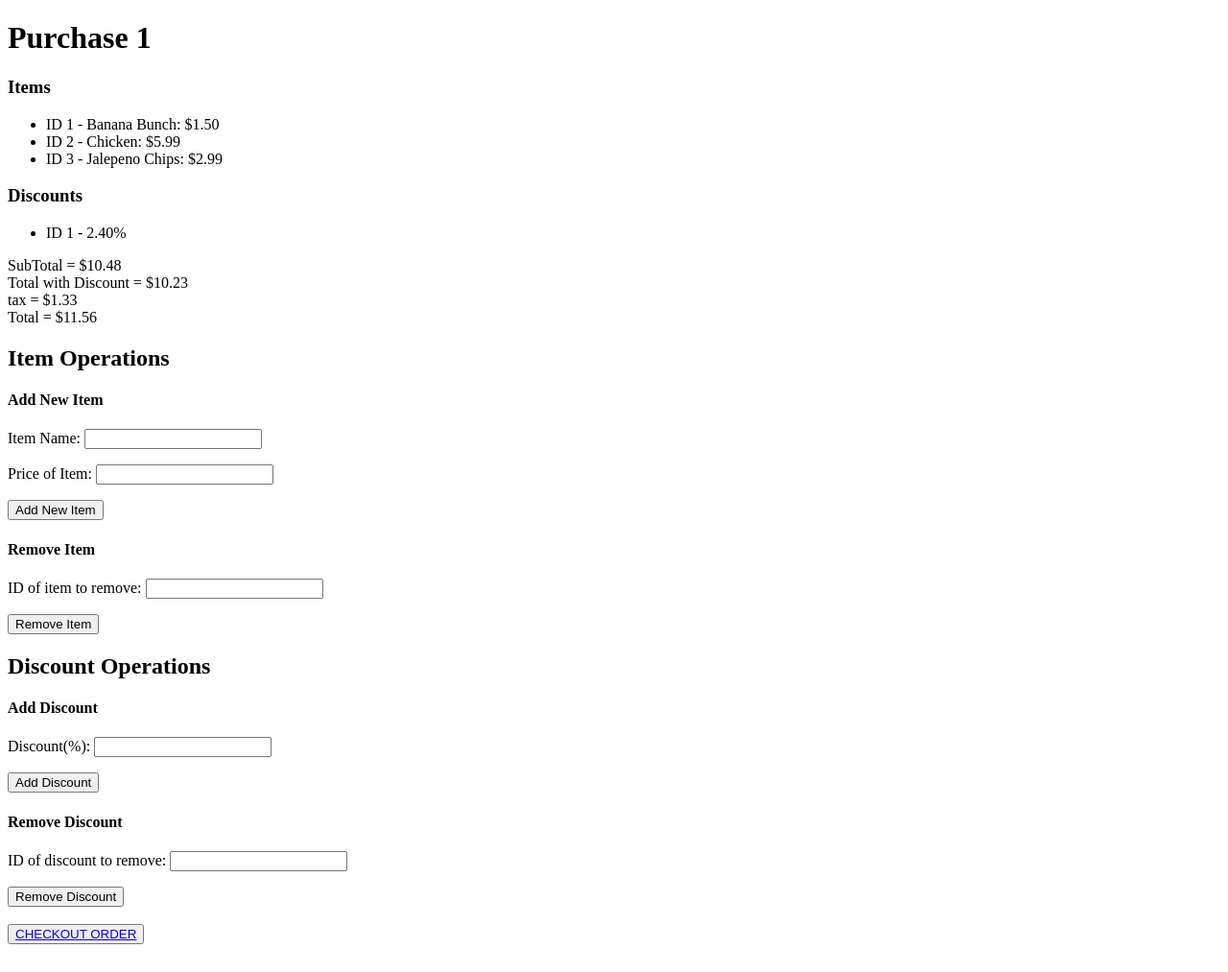
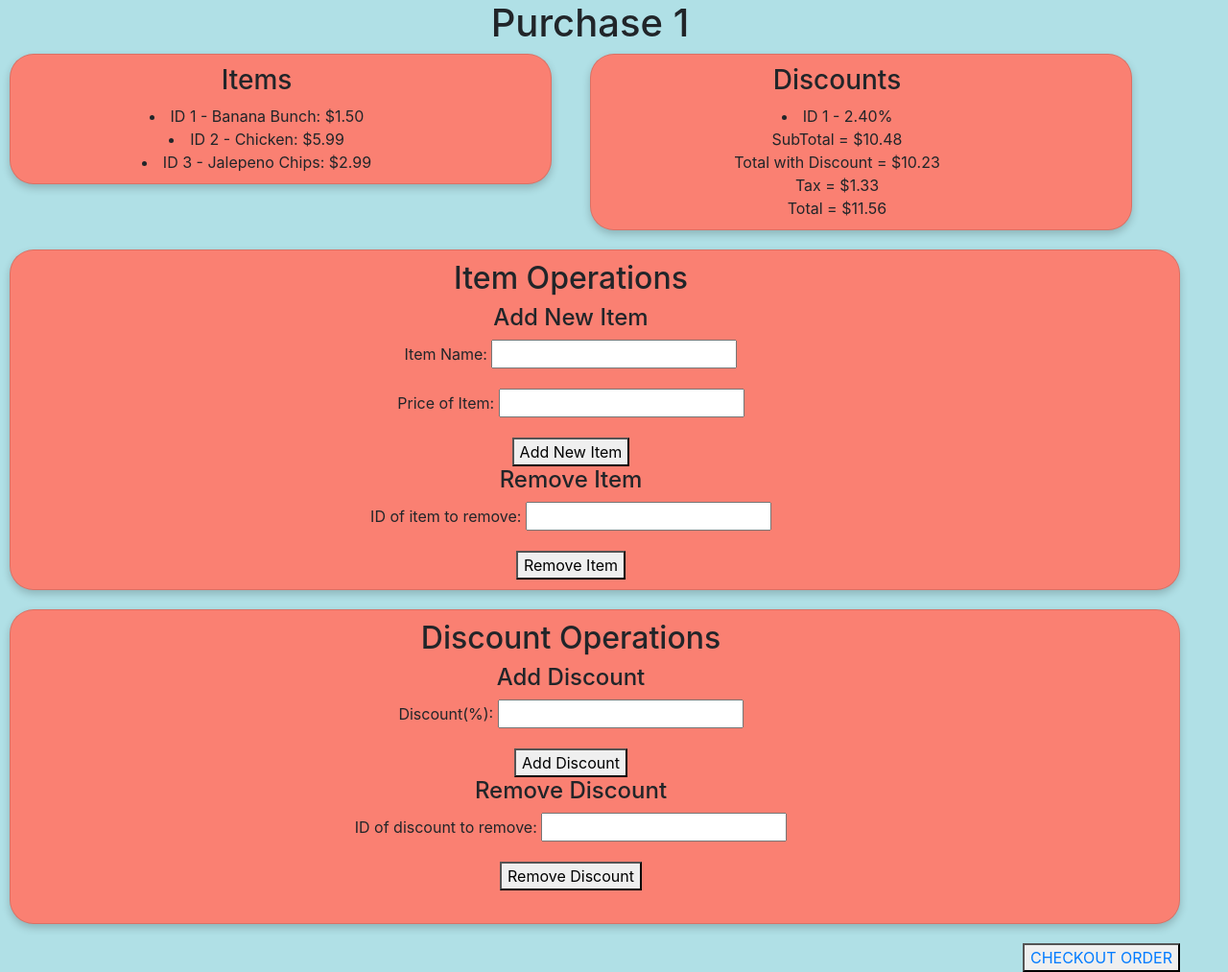
Before and after one commit to akazee/Checkout_App, a Django app: page /1 in a window 1280 px wide. Shown: the whole page at 96% size. Before the commit the page ends 984 px from the top, so only its background shows below. Run offline with Django 3.2, Linux system fonts and the light colour scheme; data comes from the database, SQL or seed files in the repository.

Commit message:
Updated Display, Create, and corresp. css files

```diff
--- a/checkout/static/styleDisplay.css
+++ b/checkout/static/styleDisplay.css
@@ -1,27 +1,21 @@
+h1{
+    text-align: center;
+}
+
 body {
     background-color: powderblue;
-}
-p {
-    color: red;
 }
 
 .card{
     text-align: center;
-    background-color: rgb(145, 205, 213);
+    background-color: salmon;
     box-shadow: 0 4px 8px 0 rgba(0,0,0,0.2);
-    transition: 0.3s;
-    height: 185px;
-    padding-top: 10px;
-    margin-left: 10px;
-}
-.card2{
-    align-content: right;
-    background-color: rgb(145, 205, 213);
-    box-shadow: 0 4px 8px 0 rgba(0,0,0,0.2);
+    border-radius: 25px;
     transition: 0.3s;
     padding-top: 10px;
+    padding-bottom: 10px;
     margin-left: 10px;
-    padding-bottom: 10px;
+    margin-bottom: 20px;
 }
 
 div{
--- a/checkout/templates/checkout/create.html
+++ b/checkout/templates/checkout/create.html
@@ -33,10 +33,9 @@
 <br>
 <div class="card2">
     <h3>Previous Orders</h3>
-        <ul>
             {% for recipt in recipts %}
                 <li>ID {{recipt.id}} - {{recipt.text}}</li>
             {% endfor %}
-        </ul>
+
 </div>
 {% endblock %}
--- a/checkout/templates/checkout/display.html
+++ b/checkout/templates/checkout/display.html
@@ -3,30 +3,43 @@
 {% block title %}View Recipts{% endblock %}
 
 {% block content %}
+    <link rel="stylesheet" href="https://cdn.jsdelivr.net/npm/bootstrap@4.3.1/dist/css/bootstrap.min.css">
+    {%load static%}
+    <link rel = "stylesheet" href="{% static 'styleDisplay.css'%}">
+
     <h1>{{ls.text}}</h1>
+    <div class="row">
+        <div class="col">
+            <div class="card">
+
                 <h3>Items</h3>
-    <ul>
+
                     {% for item in ls.items.all %}
 
                         <li>ID {{item.id}} - {{item.name}}: ${{item.price}}</li>
                     {% endfor %}
-    </ul>
+            </div>
+        </div>
+        <div class="col">
+            <div class="card">
                 <h3>Discounts</h3>
-    <ul>
                     {% for discount in ls.discount.all %}
                         <li>ID {{discount.id}} - {{discount.discount}}%</li>
                     {% empty %}
                         <li>0.00%</li>
                     {% endfor %}
-    </ul>
                 SubTotal = ${{subtotal}}
                 </br>
                 Total with Discount = ${{disctotal}}
                 </br>
-    tax = ${{tax}}
+                Tax = ${{tax}}
                 </br>
                 Total = ${{total}}
+            </div>
+        </div>
+    </div>
 
+    <div class="card">
         <h2>Item Operations</h2>
         <h4>Add New Item</h4>
         <form method="POST">
@@ -41,7 +54,8 @@
             {{form3.as_p}}
             <button type="submit", name="delitem", value="delitem">Remove Item</button>
         </form>
-
+    </div>
+    <div class="card">
         <h2>Discount Operations</h2>
 
         <h4>Add Discount</h4>
@@ -59,6 +73,8 @@
         </form>
 
         </br>
+        </div>
+
     <button><a href="/create">CHECKOUT ORDER</a></button>
 
 {% endblock %}
```
Also changed, not shown: checkout/static/styleCreate.css (+10 -14 lines). Lines whose indentation alone changed are shown as unchanged.
